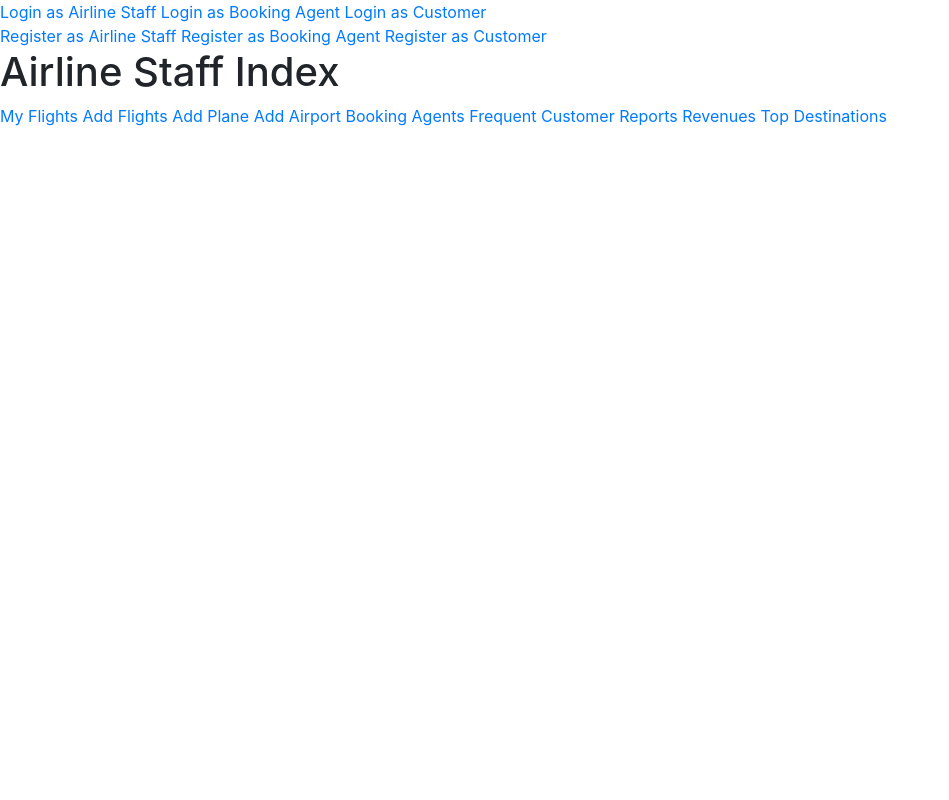
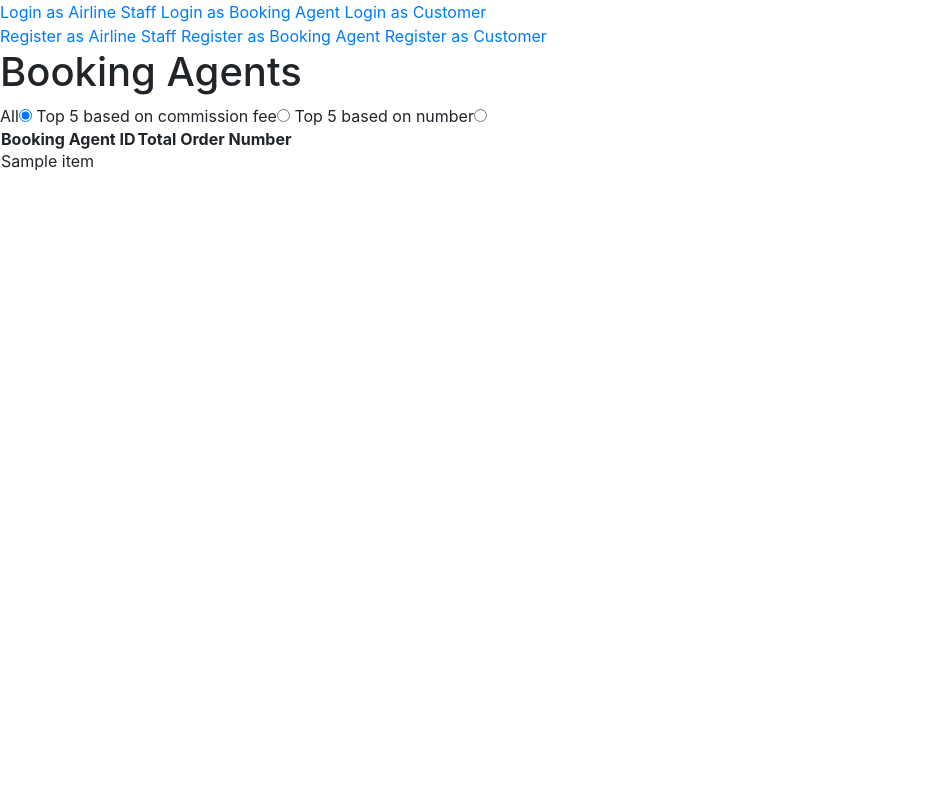
Before and after one commit to Zander-M/Database_Group_Project, a Flask app: template Project/AMS/templates/a/ba.html in a window 1280 px wide. Shown: the whole page, without its empty margins (0-949 px from the left). Run offline with Flask 2, Linux system fonts and the light colour scheme; the template is opened without the code that fills it: most values are stand-ins (such as "Sample title", 1, 10 or a date in 2020); some libraries are stand-ins or nearby versions.

Commit message:
airline customer booking agent done

```diff
--- a/Project/AMS/templates/a/ba.html
+++ b/Project/AMS/templates/a/ba.html
@@ -1,13 +1,111 @@
 {% extends "index.html"%}
+{% block head %}
+<script>
+    $(function(){
+        $('#default').attr('checked',
+        true);
+        $('input[name=display_select]').on('change', function(){
+            var n = $(this).val();
+            switch(n){
+                case '1':
+                    $('#1').css('display','block');
+                    $('#2').css('display','none');
+                    $('#3').css('display','none');
+                    break;
+                case '2':
+                    $('#2').css('display','block');
+                    $('#1').css('display','none');
+                    $('#3').css('display','none');
+                    break;
+                case '3':
+                    $('#3').css('display','block');
+                    $('#1').css('display','none');
+                    $('#2').css('display','none');
+                    break;
+            }
+        })
+    })
+</script>
+{% endblock%}
 {% block content%}
- <h1> Airline Staff Index </h1>
- <a href="/a/flights">My Flights</a>
- <a href="/a/addflights">Add Flights</a>
- <a href="/a/addplane">Add Plane</a>
- <a href="/a/addairport">Add Airport</a>
- <a href="/a/ba">Booking Agents</a>
- <a href="/a/customer">Frequent Customer</a>
- <a href="/a/reports">Reports</a>
- <a href="/a/revenue">Revenues</a>
- <a href="/a/topdest">Top Destinations</a>
+<h1>Booking Agents</h1>
+All<input type="radio" name="display_select" id="default" value="3" checked>
+Top 5 based on commission fee<input type="radio" name="display_select" value="1">
+Top 5 based on number<input type="radio" name="display_select" value="2">
+<div id="1" style="display:none">
+    Last 3 Months:<br>
+    <table>
+        <tr>
+            <th>Booking Agent ID</th>
+            <th>Last 3 Months Commission Fee</th>
+        </tr>
+        {% for agent in last_three_months_c %}
+        <tr>
+            {% for item in agent %}
+            <td>{{item}}</td>
+            {% endfor %}
+        </tr>
+        {% endfor %}
+    </table>
+    Last Year: <br>
+    <table>
+        <tr>
+            <th>Booking Agent ID</th>
+            <th>Last 3 Months Commission Fee</th>
+        </tr>
+        {% for agent in last_year_c %}
+        <tr>
+            {% for item in agent %}
+            <td>{{item}}</td>
+            {% endfor %}
+        </tr>
+        {% endfor %}
+    </table>
+
+</div>
+<div id="2" style="display:none">
+    Last 3 Months:<br>
+    <table>
+        <tr>
+            <th>Booking Agent ID</th>
+            <th>Total Order Number</th>
+        </tr>
+        {% for agent in last_three_months_n %}
+        <tr>
+            {% for item in agent %}
+            <td>{{item}}</td>
+            {% endfor %}
+        </tr>
+        {% endfor %}
+    </table>
+    Last Year: <br>
+    <table>
+        <tr>
+            <th>Booking Agent ID</th>
+            <th>Total Order Number</th>
+        </tr>
+        {% for agent in last_year_n %}
+        <tr>
+            {% for item in agent %}
+            <td>{{item}}</td>
+            {% endfor %}
+        </tr>
+        {% endfor %}
+    </table>
+</div>
+<div id="3" style="display:block">
+    <table>
+        <tr>
+            <th>Booking Agent ID</th>
+            <th>Total Order Number</th>
+        </tr>
+        {% for agent in all_agents %}
+        <tr>
+            {% for item in agent %}
+            <td>{{item}}</td>
+            {% endfor %}
+        </tr>
+        {% endfor %}
+    </table>
+</div>
  {% endblock %}
--- a/Project/AMS/templates/index.html
+++ b/Project/AMS/templates/index.html
@@ -36,6 +36,8 @@
             }
         }
    </script>
+    {% block head%}
+    {% endblock %}
 </head>
 
 <body>
```
Also changed, not shown: Project/AMS/a.py (+75 -27 lines), Project/AMS/auth.py (+66 -41 lines).
